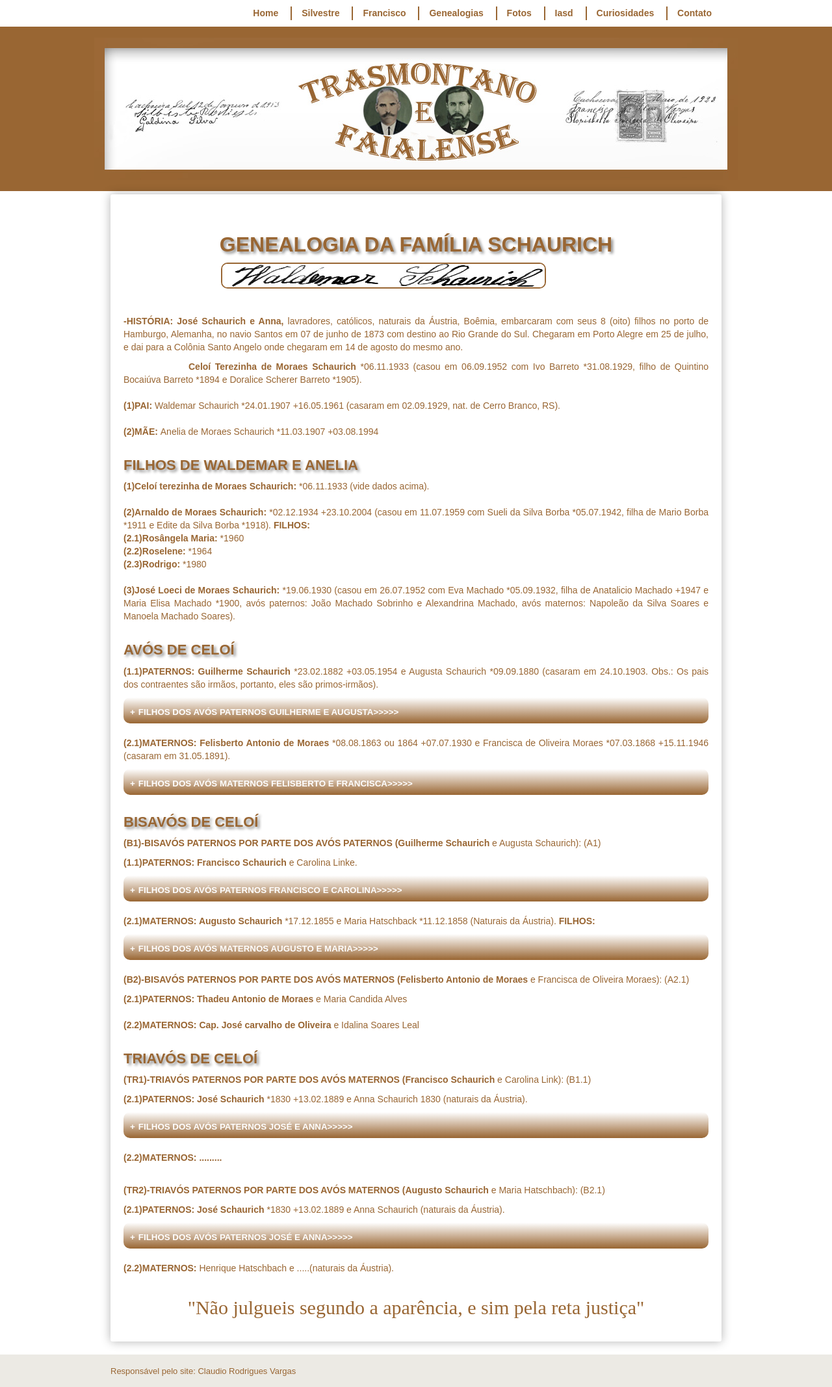
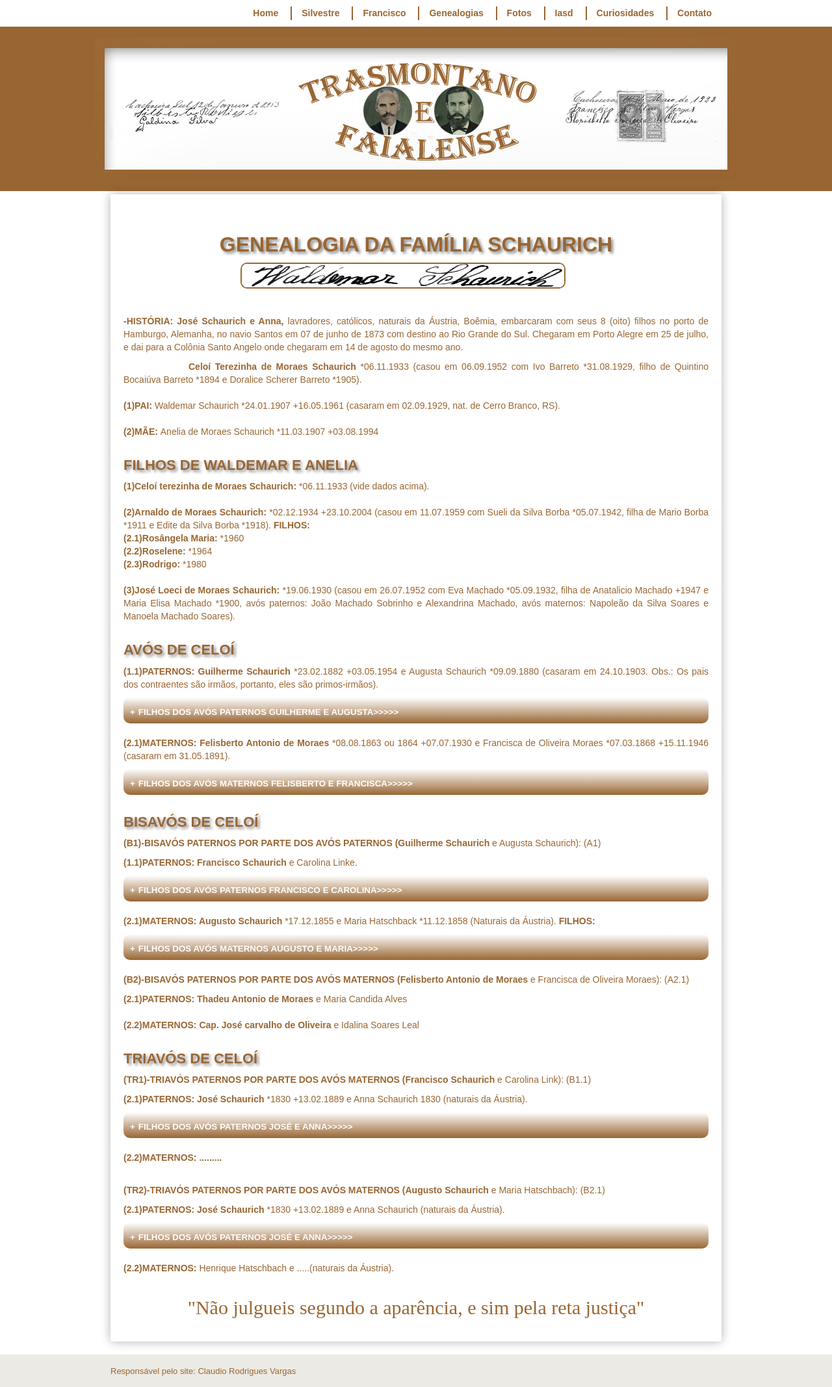
Before and after one commit to claudiovargas1955/claudiovargas1955.github.io, a Jekyll site: the page built from _pages/familia-schaurich.html, in a window 1280 px wide. Shown: the whole page at 65% size. Built offline with Jekyll 4.4.1, drawn with Linux system fonts in a browser that asks for light colours; some web fonts are replaced.

Commit message:
Update familia-schaurich.html

```diff
--- a/_pages/familia-schaurich.html
+++ b/_pages/familia-schaurich.html
@@ -33,7 +33,7 @@ details[open] summary {color:#996633;
       }
 
   .esq1{margin-right:100px;
-        margin-left:150px;
+        margin-left:180px;
         margin-bottom:5px;
         border:#996633 solid 2px;
         border-radius:10px;
```
